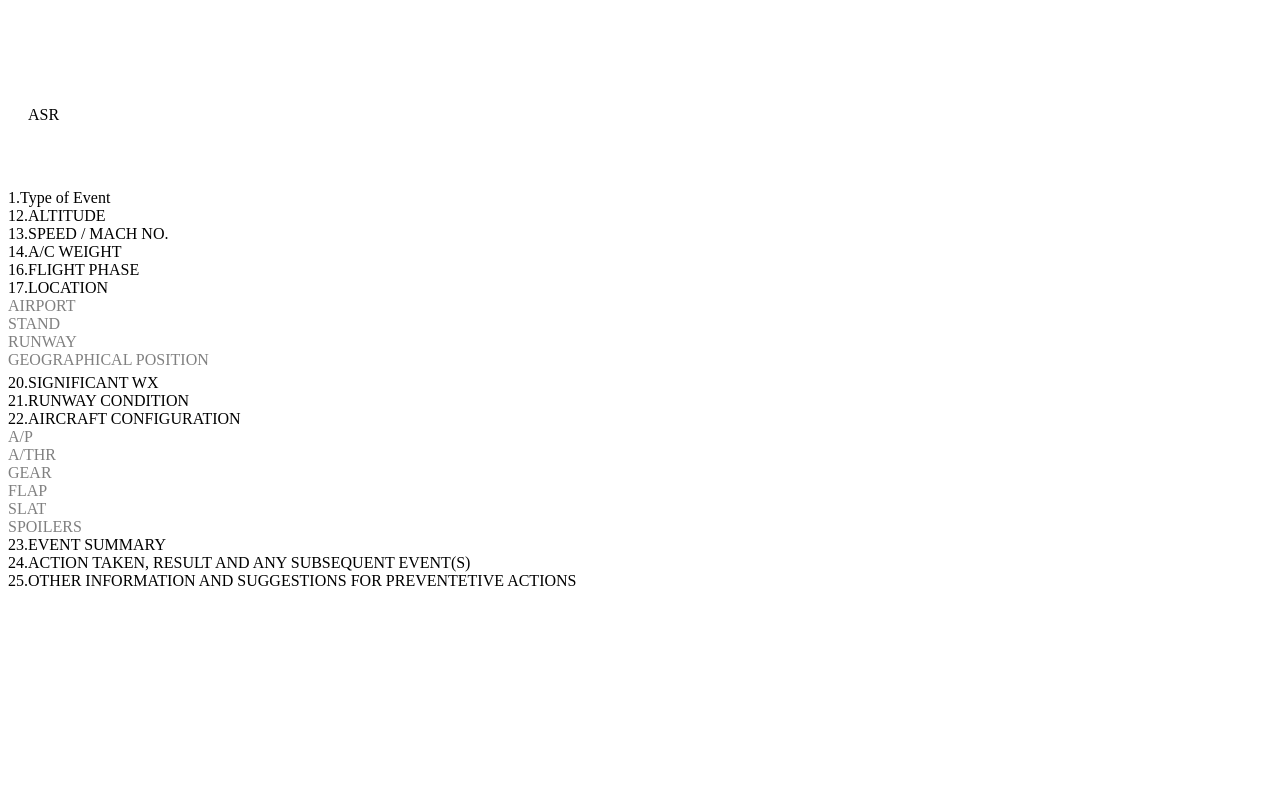
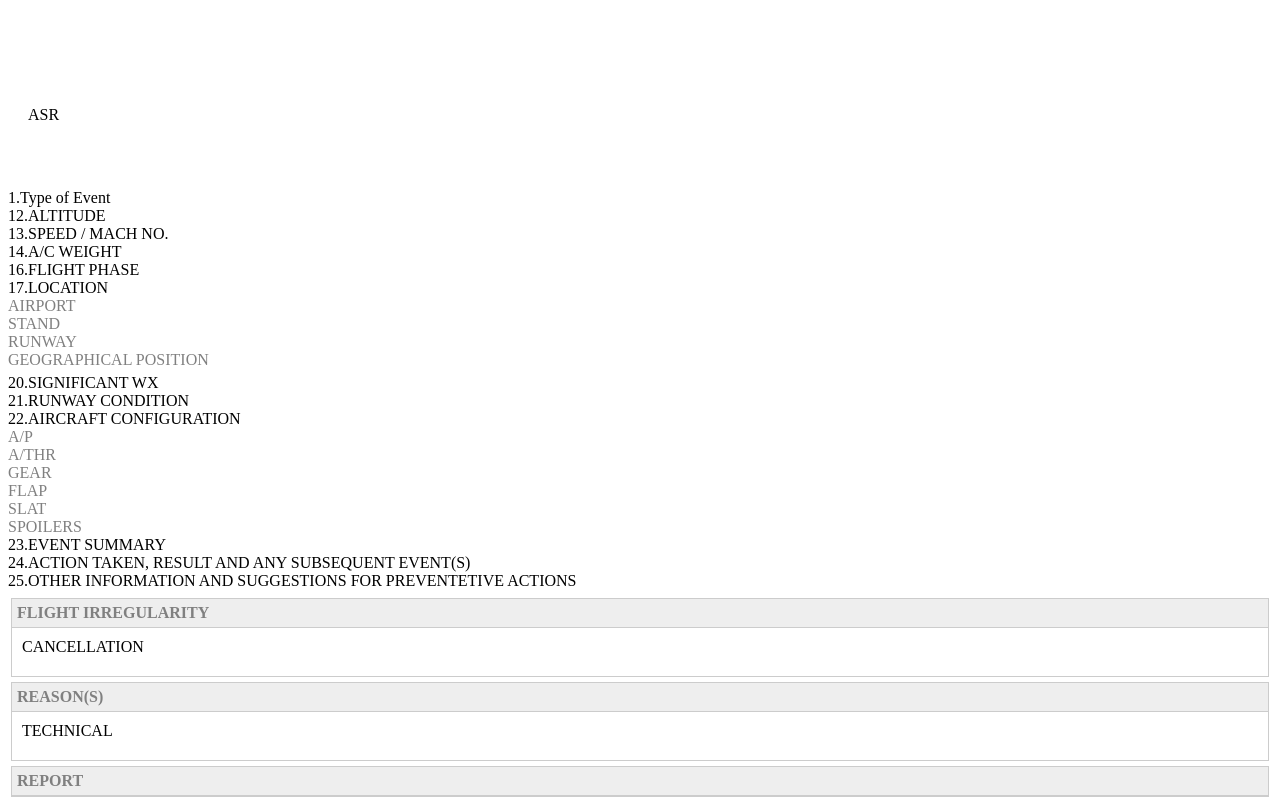
Before and after one commit to 3pehrshahraeini/FormPocket, a website: page FormPocket/app/views/Pilot.html in a window 1280 px wide. Shown: the part 706-1506 px from the top of the page. Before the commit the page ends 1296 px from the top, so only its background shows below. Drawn offline with Linux system fonts and the light colour scheme.

Commit message:
2021-1-12

```diff
--- a/FormPocket/app/views/Pilot.html
+++ b/FormPocket/app/views/Pilot.html
@@ -145,6 +145,40 @@
         </div>
         <!--1/11/21-->
         <div id="popup_voyage_report" dx-popup="popup_voyage_report">
+            <div dx-scroll-view="scroll_asr" style="padding:3px;margin-top: 5px">
+                <div style="border:1px solid #ccc; ">
+                    <div style="border-bottom:1px solid #ccc;background:#eee;padding:5px;font-weight:bold;color:gray;margin-bottom:0px">
+                        FLIGHT IRREGULARITY
+                    </div>
+                    <div style="padding:5px;">
+                        <div class="col-xs-10" style="padding:5px;">CANCELLATION</div>
+                        <div class="col-xs-2" style="padding:5px;"><div dx-check-box="chb_cancellation"></div></div>
+
+
+                        <div style="clear:both"></div>
+                    </div>
+
+                </div>
+                <div style="border:1px solid #ccc;margin-top:5px ">
+                    <div style=" border-bottom:1px solid #ccc;background:#eee;padding:5px;font-weight:bold;color:gray;margin-bottom:0px">
+                        REASON(S)
+                    </div>
+                    <div style="padding:5px;">
+                        <div class="col-xs-10" style="padding:5px;">TECHNICAL</div>
+                        <div class="col-xs-2" style="padding:5px;"><div dx-check-box="chb_technical"></div></div>
+
+
+                        <div style="clear:both"></div>
+                    </div>
+                </div>
+                <div style="border:1px solid #ccc;margin-top:5px; ">
+                    <div style=" border-bottom:1px solid #ccc;background:#eee;padding:5px;font-weight:bold;color:gray;margin-bottom:0px">
+                        REPORT
+                    </div>
+                </div>
+
+
+            </div>
         </div>
     </div>
 </body>
```
Also changed, not shown: FormPocket/app/controllers/PilotController.js (+25 -1 lines), FormPocket/package.json (added, +12 -0 lines).
